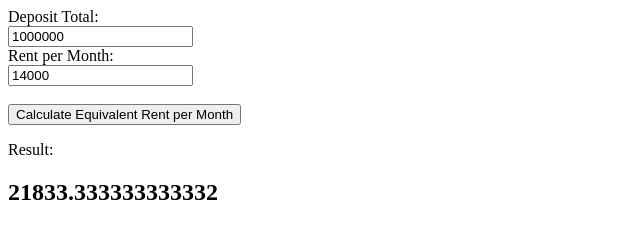
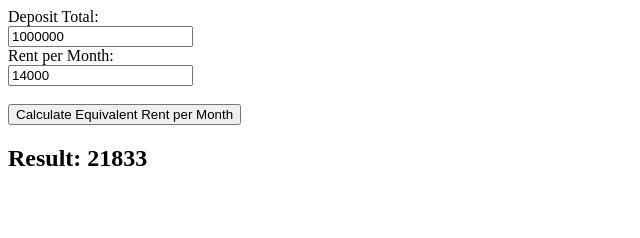
Before and after one commit to nihaljag/rent, a plain HTML site: page index.html in a window 1280 px wide. Both pictures are taken after a click on the button "Calculate Equivalent Rent per Month". Shown: the whole page, without its empty margins (0-640 px from the left). Drawn offline with Linux system fonts and the light colour scheme.

Commit message:
round to whole number

```diff
--- a/index.html
+++ b/index.html
@@ -12,7 +12,7 @@
         const rent = parseFloat(document.getElementById("rent").value);
         const result = (dep*0.094/12) + rent;
 
-        document.getElementById("result").textContent = result;
+        document.getElementById("result").textContent = Math.round(result);
     }
 </script>
 <body>
@@ -21,7 +21,7 @@
         <label for="rent">Rent per Month:</label><br>
         <input type="number" id="rent" name="rent" value=14000><br><br>
         <button onclick="calculate()">Calculate Equivalent Rent per Month</button>
-        <p>Result: <h2><span id="result"></span></h2></p>
+        <p><h2>Result: <span id="result"></span></h2></p>
 
 </body>
 
```
